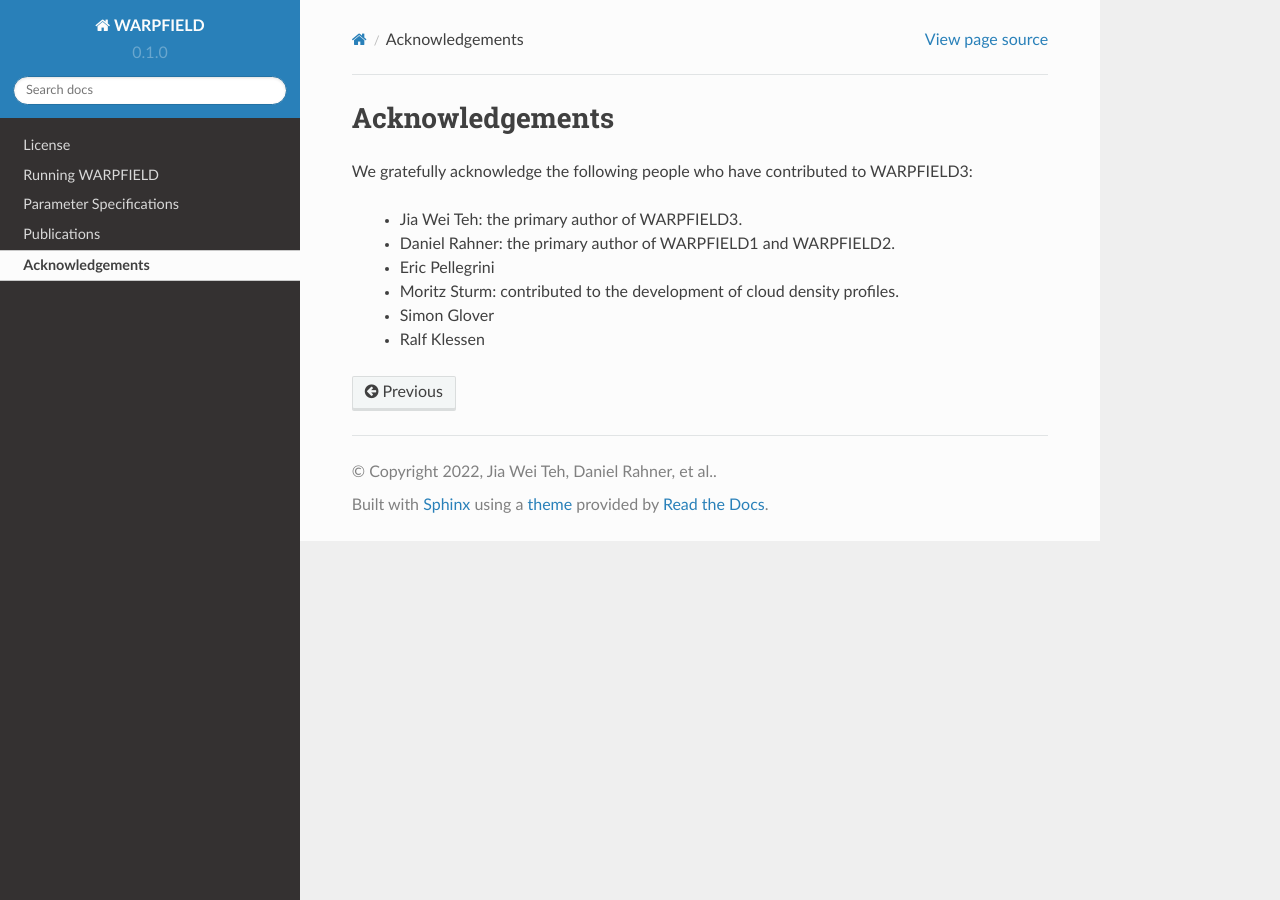
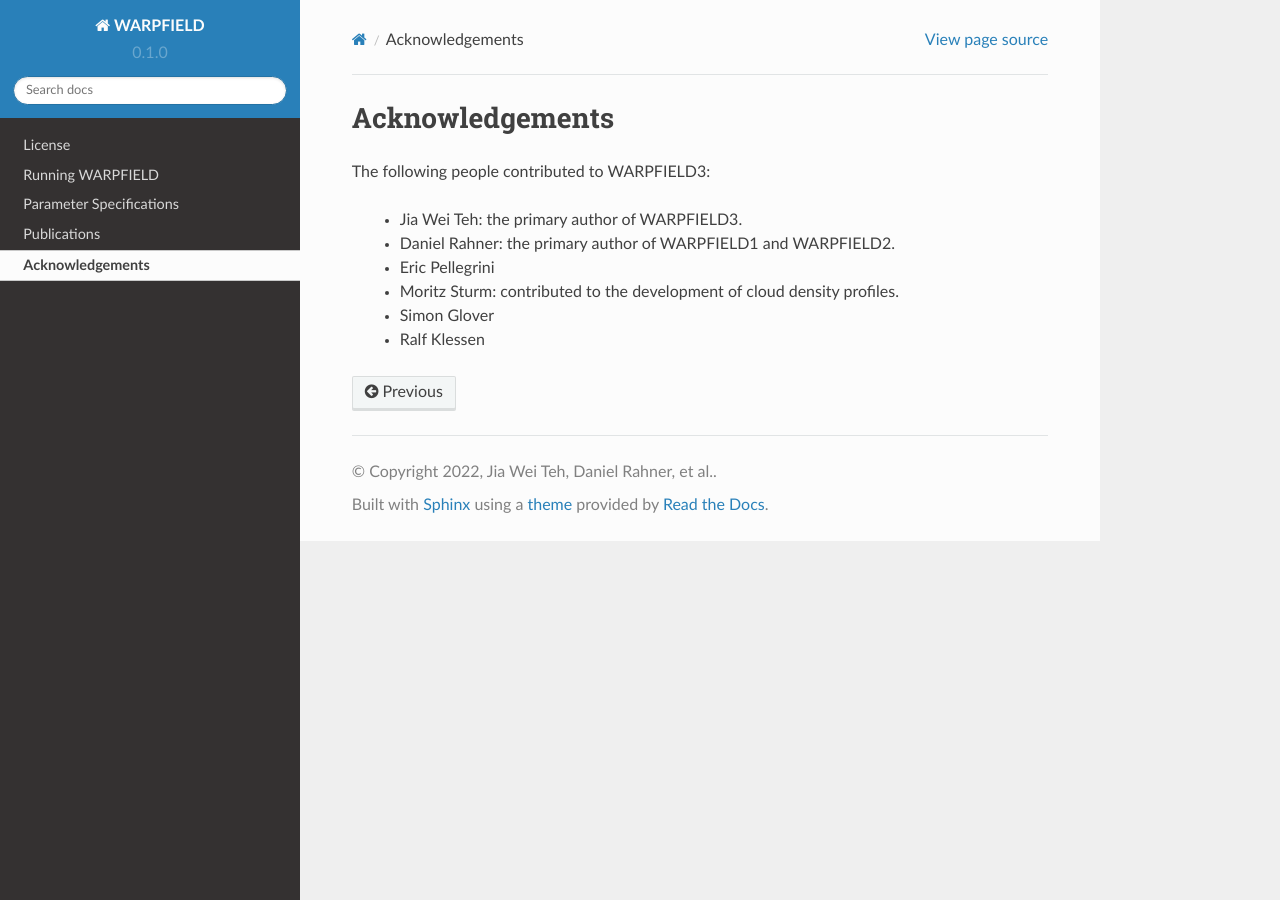
Before and after one commit to JiaWeiTeh/warpfield3, a Sphinx documentation site: the page built from docs/source/acknowledgements.rst, in a window 1280 px wide. Built offline with Sphinx 7.4.7 and the Read the Docs theme 2.0.0, drawn with Linux system fonts in a browser that asks for light colours.

Commit message:
Minor updates.

```diff
--- a/docs/source/acknowledgements.rst
+++ b/docs/source/acknowledgements.rst
@@ -5,7 +5,7 @@
 Acknowledgements
 ================
 
-We gratefully acknowledge the following people who have contributed to WARPFIELD3:
+The following people contributed to WARPFIELD3:
 
     * Jia Wei Teh: the primary author of WARPFIELD3.
     * Daniel Rahner: the primary author of WARPFIELD1 and WARPFIELD2.
```
Also changed, not shown: docs/source/publications.rst (+4 -4 lines), 8 other files.
